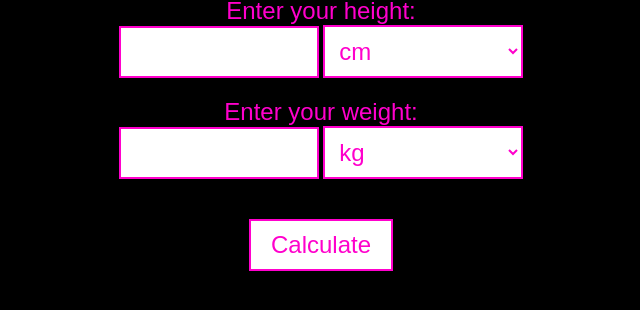
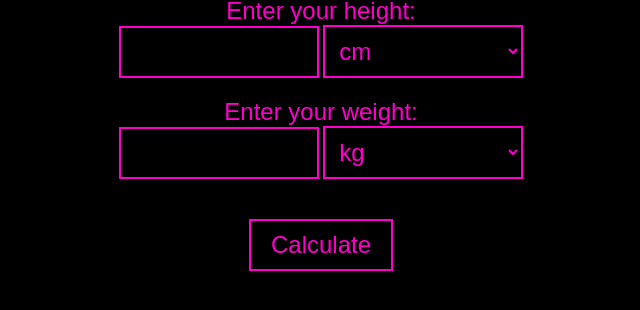
Before and after one commit to NirVirOfficial/bmi, a plain HTML site: page index.html in a window 1280 px wide. Shown: the part 116-426 px from the top of the page, without its empty margins (319-959 px from the left). Drawn offline with Linux system fonts and the light colour scheme.

Commit message:
Update index.html

```diff
--- a/index.html
+++ b/index.html
@@ -21,7 +21,7 @@
 			font-size: 24px;
 		}
 		input[type="text"], select {
-			background-color: #ffffff;
+			background-color: #000000;
 			border: 2px solid #ff00cc;
 			color: #ff00cc;
 			font-size: 24px;
@@ -30,7 +30,7 @@
 			width: 200px;
 		}
 		button {
-			background-color: #ffffff;
+			background-color: #000000;
 			border: 2px solid #ff00cc;
 			color: #ff00cc;
 			font-size: 24px;
@@ -39,7 +39,7 @@
 			cursor: pointer;
 		}
 		button:hover {
-			background-color: #ffffff;
+			background-color: #000000;
 		}
 		#result {
 			font-size: 36px;
```
